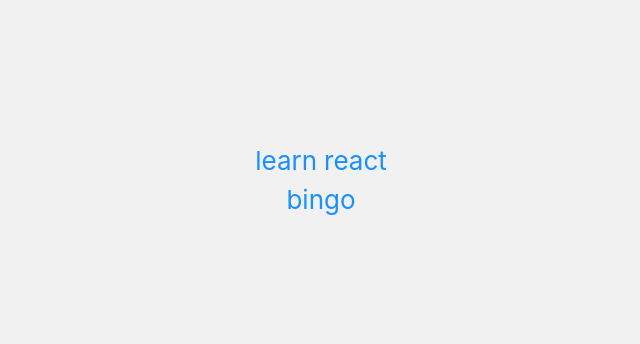
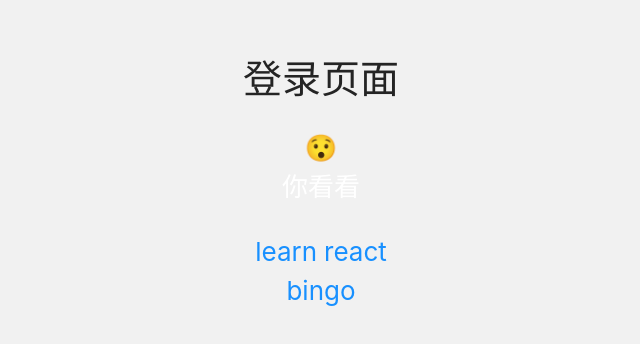
Before and after one commit to tomorrowIsNewDay/imooc, a React app: page / in a window 1280 px wide. Shown: the part 220-564 px from the top of the page, without its empty margins (319-959 px from the left). Built offline with nearby package versions, Linux system fonts and the light colour scheme.

Commit message:
:fire: add login

```diff
--- a/src/App.js
+++ b/src/App.js
@@ -1,13 +1,18 @@
 import React from 'react';
 import { Button } from 'antd-mobile'
-import logo from './logo.svg';
+// import logo from './logo.svg';
 import './App.css';
+
+import { Login } from './component'
 
 function App() {
   return (
     <div className="App">
       <header className="App-header">
         {/* <img src={logo} className="App-logo" alt="logo" /> */}
+        <Login txt={'😯'}>
+        <p>你看看</p>
+        </Login>
         <Button type='primary'>learn react</Button>
         <Button type='primary'>bingo</Button>
       </header>
--- /dev/null
+++ b/src/component/Login/index.js
@@ -0,0 +1,19 @@
+import React from 'react'
+import './style.css'
+import { Button } from 'antd-mobile'
+
+class Login extends React.Component {
+
+
+    render() {
+        return (
+            <div>
+                <h2>登录页面</h2>
+                <Button type='primary'>{this.props.txt}</Button>
+                {this.props.children}
+            </div>
+        )
+    }
+}
+
+export default Login
--- /dev/null
+++ b/src/component/index.js
@@ -0,0 +1,8 @@
+import Login from './Login'
+// import { Button } from 'antd-mobile'
+
+export {
+    Login,
+    // 以下为 antd-mobile的组件
+    // Button,
+}
```
Also changed, not shown: src/component/Login/style.css (added).
